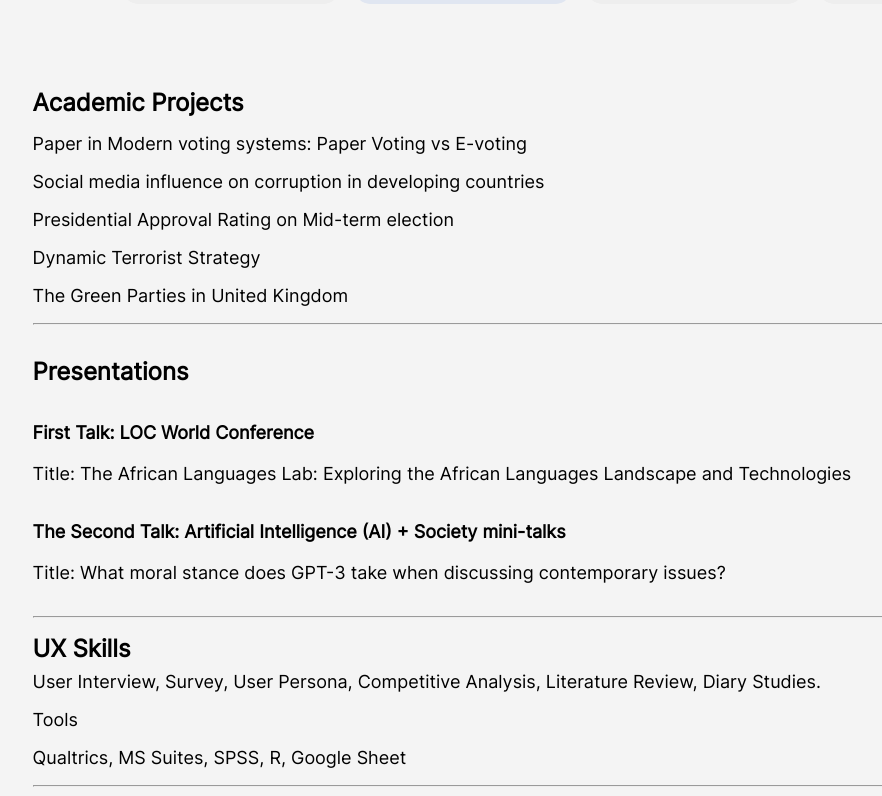
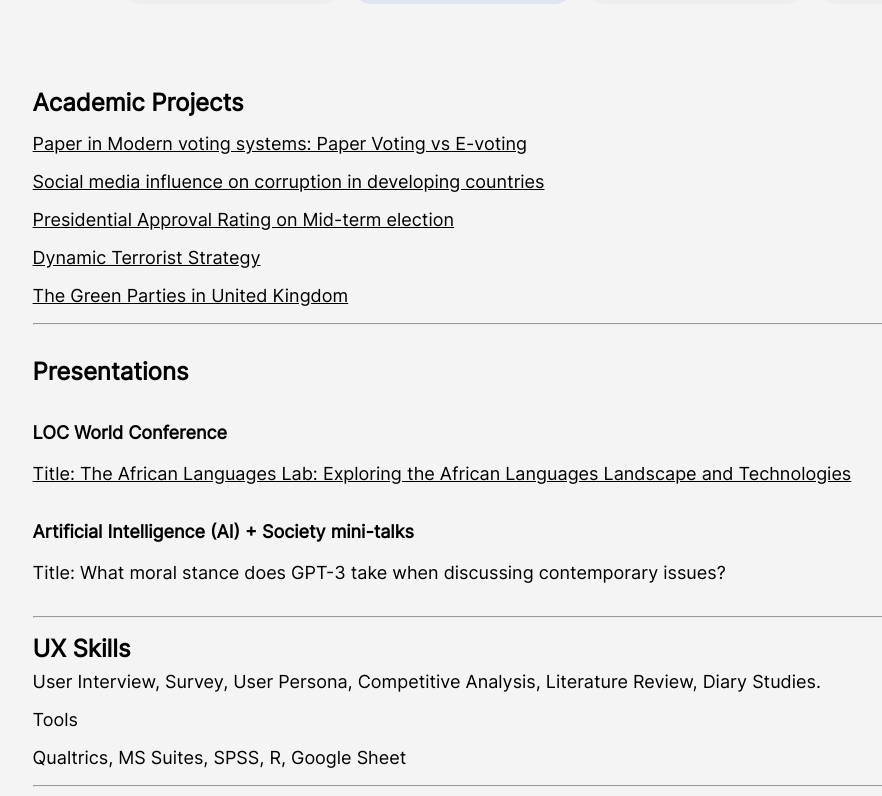
Before and after one commit to Kingswillwariboko/yinka, a React (Create React App) app: page /about in a window 1280 px wide. Shown: the part 904-1700 px from the top of the page, without its empty margins (53-935 px from the left). Built offline with nearby package versions, Linux system fonts and the light colour scheme.

Commit message:
another changes

```diff
--- a/src/components/Footer/Footer.js
+++ b/src/components/Footer/Footer.js
@@ -31,7 +31,7 @@ const Footer = () => {
             <p>Follow me</p>
 
             <Link to={{ pathname: "https://www.linkedin.com/in/yinkaaji/" }} target="_blank" ><img src={linkedin} alt=""/></Link>
-            <img className='btn1' src={gates} alt=""/>
+            <Link to={{ pathname: "https://www.researchgate.net/profile/Olayinka-Ajibola-2" }}> <img className='btn1' src={gates} alt=""/> </Link>
         </div>
     </div>
   )
--- a/src/pages/About/About.js
+++ b/src/pages/About/About.js
@@ -8,6 +8,7 @@ import scrum from "../../Assets/images/scrum.svg"
 
 
 import "./about.scss"
+import { Link } from 'react-router-dom'
 
 const About = () => {
   return (
@@ -48,27 +49,27 @@ const About = () => {
 
       <div className='edu'>
               <h3>Academic Projects</h3>
-              <p>Paper in Modern voting systems: Paper Voting vs E-voting</p>
+              <Link to={{ pathname: "https://www.researchgate.net/publication/364087926_E-voting_vs_Traditional_Paper-based_voting_system" }} target="_blank" > <p>Paper in Modern voting systems: Paper Voting vs E-voting</p> </Link>
 
-            <p>Social media influence on corruption in developing countries</p>
+              <Link to={{ pathname: "https://www.linkedin.com/in/yinkaaji/" }} target="_blank"> <p>Social media influence on corruption in developing countries</p> </Link>
 
-            <p>Presidential Approval Rating on Mid-term election</p>
+              <Link to={{ pathname: "https://www.researchgate.net/publication/333633336_Presidential_Approval_Rating_on_Midterm_Election" }} target="_blank"><p>Presidential Approval Rating on Mid-term election</p> </Link>
 
-            <p>Dynamic Terrorist Strategy </p>
+              <Link to={{ pathname: "https://www.researchgate.net/publication/337682685_DYNAMIC_TERRORIST_STRATEGY_A_CASE_STUDY_OF_ISIS_IN_SYRIA_AND_BOKO_HARAM_IN_NIGERIA" }} target="_blank"> <p>Dynamic Terrorist Strategy </p> </Link>
 
-            <p>The Green Parties in United Kingdom</p>
+              <Link to={{ pathname: "https://www.researchgate.net/publication/333878647_THE_GREEN_PARTIES_IN_THE_UNITED_KINGDOM" }} target="_blank"> <p>The Green Parties in United Kingdom</p> </Link>
 
           </div>
        <hr/>
           <div className='edu'>
               <h3>Presentations</h3>
               <div>
-                <h4>First Talk:  LOC World Conference </h4>
-                <p>Title: The African Languages Lab: Exploring the African Languages Landscape and Technologies</p>
+                <h4>LOC World Conference </h4>
+                <Link to={{ pathname: "https://locworld.com/sessions/the-african-languages-lab-exploring-the-african-languages-landscape-and-technologies/" }} target="_blank">   <p>Title: The African Languages Lab: Exploring the African Languages Landscape and Technologies</p> </Link>
               </div>
 
               <div>
-                <h4>The Second Talk: Artificial Intelligence (AI) + Society mini-talks</h4>
+                <h4>Artificial Intelligence (AI) + Society mini-talks</h4>
                 <p>Title:  What moral stance does GPT-3 take when discussing contemporary issues?</p>
               </div>
 
@@ -91,7 +92,7 @@ const About = () => {
 
             <p>Masters of Science:  Information Communication Science, Indiana -  2021</p>
 
-            <p>Ph.D - Information Science -  Madison Wisconsin, expected graduation (expected graduation 2025)</p>
+            <p>Ph.D - Information Science -  Madison Wisconsin (expected graduation 2025)</p>
 
           </div>
 
--- a/src/pages/About/about.scss
+++ b/src/pages/About/about.scss
@@ -1,6 +1,11 @@
 .about{
     margin: 1.5rem;
     margin-top: 3rem;
+
+
+    a{
+        text-decoration: underline black;
+    }
 
     &__one{
         @media (min-width: 768px){
```
